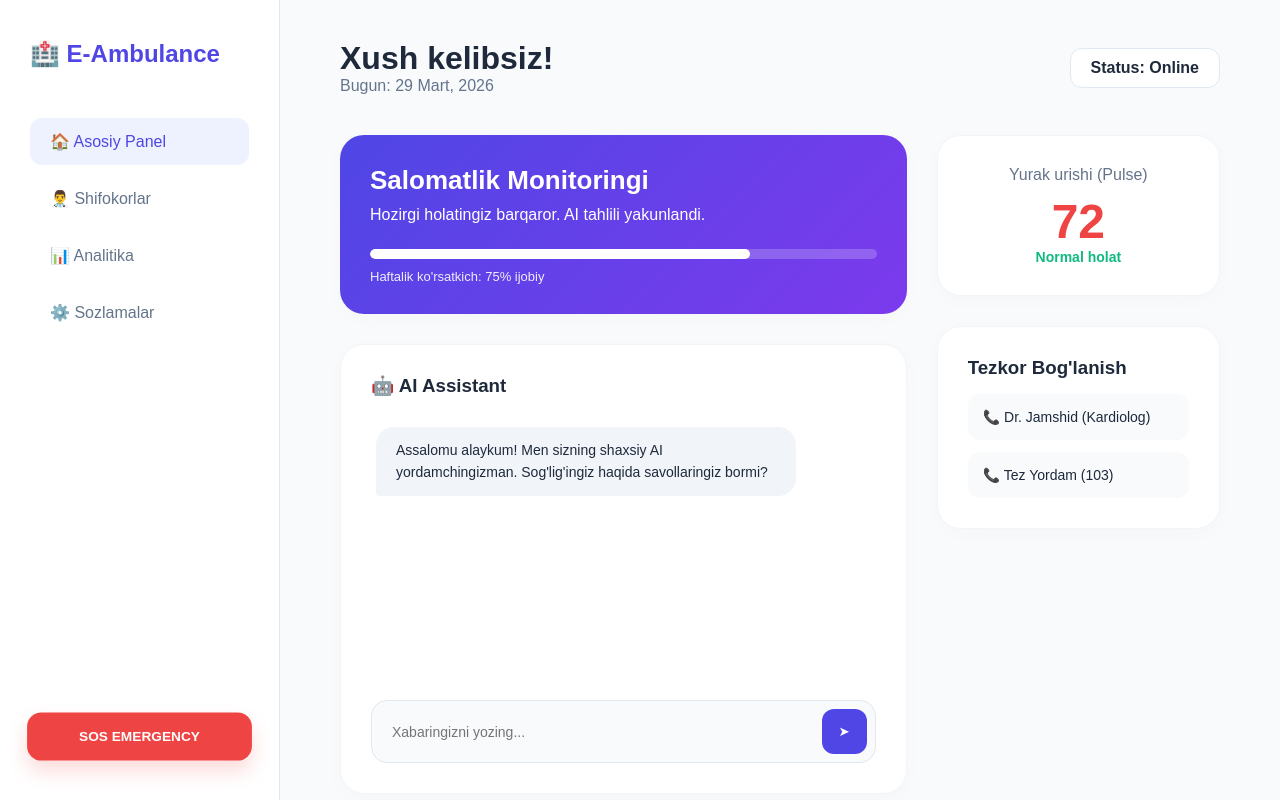
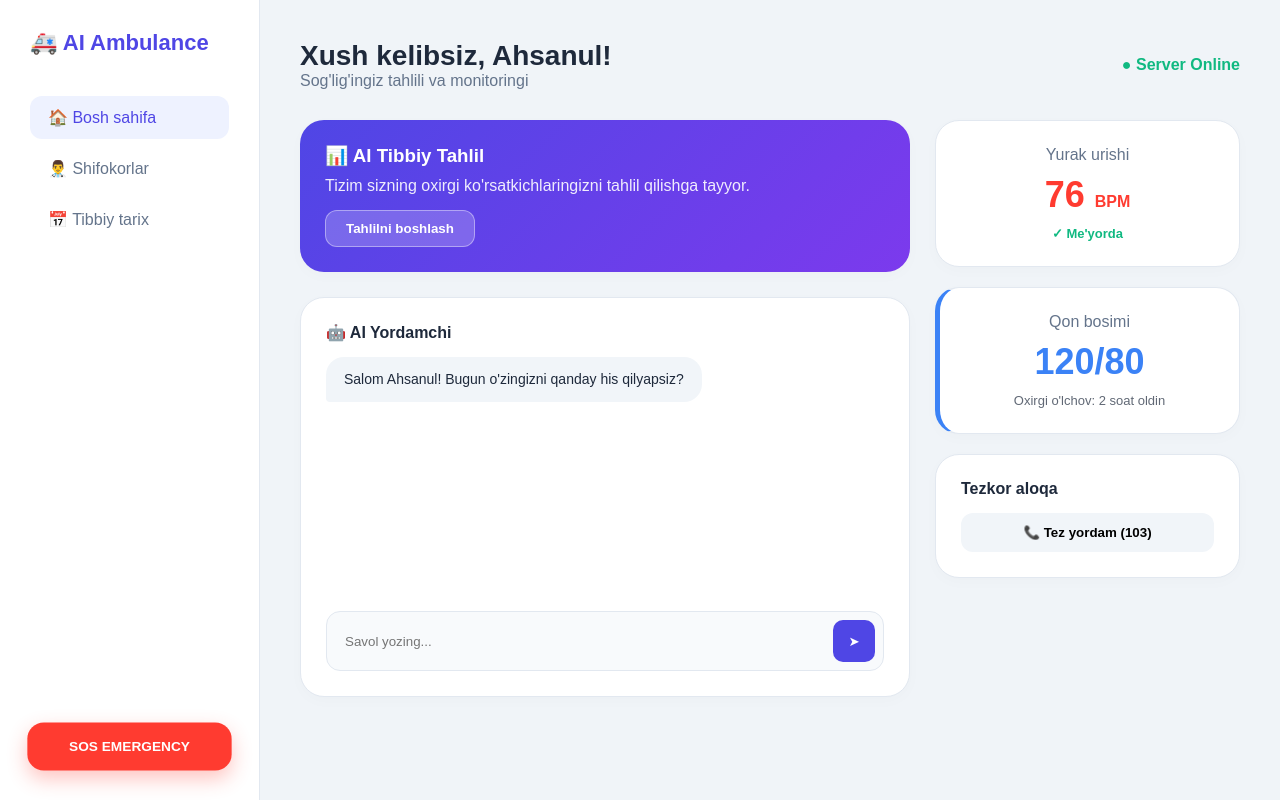
Before and after one commit to zilolaegamberganova/My_ambulance-app-in-Python-and-Java., a Flask app: page / in a window 1280 px wide. Run offline with Flask 3, Linux system fonts and the light colour scheme.

Commit message:
Update MY_index.html

```diff
--- a/templates/MY_index.html
+++ b/templates/MY_index.html
@@ -3,125 +3,155 @@
 <head>
     <meta charset="UTF-8">
     <meta name="viewport" content="width=device-width, initial-scale=1.0">
-    <title>E-Ambulance Professional Dashboard</title>
+    <title>Ambulance AI | Ahsanul Dashboard</title>
     <link href="https://fonts.googleapis.com" rel="stylesheet">
     <style>
-        :root { --primary: #4F46E5; --bg: #F8FAFC; --sidebar: #FFFFFF; --text-main: #1E293B; --text-sub: #64748B; }
+        :root { --accent: #4F46E5; --bg: #F0F4F8; --card: #FFFFFF; --text: #1E293B; --sos: #FF3B30; }
         * { margin: 0; padding: 0; box-sizing: border-box; font-family: 'Plus Jakarta Sans', sans-serif; }
-        body { background-color: var(--bg); display: flex; height: 100vh; color: var(--text-main); }
+        body { background: var(--bg); color: var(--text); display: flex; height: 100vh; overflow: hidden; }
 
-        /* Sidebar - Chap Menyu */
-        .sidebar { width: 280px; background: var(--sidebar); border-right: 1px solid #E2E8F0; padding: 40px 30px; display: flex; flex-direction: column; gap: 10px; }
-        .logo { font-size: 24px; font-weight: 700; color: var(--primary); margin-bottom: 40px; display: flex; align-items: center; gap: 12px; }
-        .nav-item { padding: 14px 20px; border-radius: 12px; color: var(--text-sub); cursor: pointer; transition: 0.3s; display: flex; align-items: center; gap: 15px; font-weight: 500; }
-        .nav-item:hover, .nav-item.active { background: #EEF2FF; color: var(--primary); }
-        .sos-btn { margin-top: auto; background: #EF4444; color: white; border: none; padding: 16px; border-radius: 14px; font-weight: 700; cursor: pointer; box-shadow: 0 10px 20px rgba(239, 68, 68, 0.2); animation: pulse 2s infinite; }
+        /* Sidebar */
+        .sidebar { width: 260px; background: var(--card); border-right: 1px solid #E2E8F0; padding: 30px; display: flex; flex-direction: column; }
+        .logo { font-size: 22px; font-weight: 800; color: var(--accent); margin-bottom: 40px; }
+        .nav-link { padding: 12px 18px; border-radius: 12px; color: #64748B; cursor: pointer; margin-bottom: 8px; transition: 0.3s; font-weight: 500; }
+        .nav-link:hover, .nav-link.active { background: #EEF2FF; color: var(--accent); }
+        .sos-btn { margin-top: auto; background: var(--sos); color: white; border: none; padding: 16px; border-radius: 16px; font-weight: 700; cursor: pointer; box-shadow: 0 8px 20px rgba(255, 59, 48, 0.3); animation: pulse 2s infinite; }
 
-        /* Main Content - Asosiy Qism */
-        .main { flex: 1; padding: 40px 60px; overflow-y: auto; }
-        .header { display: flex; justify-content: space-between; align-items: center; margin-bottom: 40px; }
-        .header h1 { font-size: 32px; font-weight: 700; }
+        /* Main Content */
+        .main { flex: 1; padding: 40px; overflow-y: auto; }
+        .header { display: flex; justify-content: space-between; align-items: center; margin-bottom: 30px; }
+        .user-info h1 { font-size: 28px; font-weight: 700; }
 
-        /* Dashboard Grid */
-        .grid { display: grid; grid-template-columns: 2fr 1fr; gap: 30px; }
-        .card { background: white; border-radius: 24px; padding: 30px; border: 1px solid #F1F5F9; box-shadow: 0 4px 20px rgba(0,0,0,0.02); }
+        /* Grid System */
+        .dashboard-grid { display: grid; grid-template-columns: 2fr 1fr; gap: 25px; }
+        .card { background: var(--card); border-radius: 24px; padding: 25px; box-shadow: 0 4px 15px rgba(0,0,0,0.02); border: 1px solid #E2E8F0; }
 
-        .welcome-card { background: linear-gradient(135deg, #4F46E5 0%, #7C3AED 100%); color: white; border: none; margin-bottom: 30px; }
-        .welcome-card h2 { font-size: 26px; margin-bottom: 10px; }
-        .progress-container { margin-top: 25px; background: rgba(255,255,255,0.2); height: 10px; border-radius: 10px; overflow: hidden; }
-        .progress-bar { width: 75%; height: 100%; background: white; border-radius: 10px; }
+        /* Tahlil Card */
+        .analysis-card { background: linear-gradient(135deg, #4F46E5 0%, #7C3AED 100%); color: white; border: none; }
+        .analysis-btn { background: rgba(255,255,255,0.2); border: 1px solid rgba(255,255,255,0.4); color: white; padding: 10px 20px; border-radius: 12px; cursor: pointer; font-weight: 600; margin-top: 15px; transition: 0.3s; }
+        .analysis-btn:hover { background: white; color: var(--accent); }
 
-        /* AI Chat Box - Professional */
-        .chat-container { display: flex; flex-direction: column; height: 450px; }
-        #chat-box { flex: 1; overflow-y: auto; padding: 10px 5px; display: flex; flex-direction: column; gap: 15px; }
-        .msg { padding: 12px 20px; border-radius: 18px; font-size: 14px; line-height: 1.6; max-width: 85%; }
-        .bot { background: #F1F5F9; color: var(--text-main); align-self: flex-start; border-bottom-left-radius: 4px; }
-        .user { background: var(--primary); color: white; align-self: flex-end; border-bottom-right-radius: 4px; box-shadow: 0 4px 15px rgba(79, 70, 229, 0.2); }
+        /* AI Chat Section */
+        .chat-section { display: flex; flex-direction: column; height: 400px; margin-top: 25px; }
+        #chat-box { flex: 1; overflow-y: auto; display: flex; flex-direction: column; gap: 12px; margin-bottom: 15px; padding-right: 5px; }
+        .msg { padding: 12px 18px; border-radius: 18px; font-size: 14px; max-width: 80%; line-height: 1.5; }
+        .bot { background: #F1F5F9; align-self: flex-start; border-bottom-left-radius: 4px; }
+        .user { background: var(--accent); color: white; align-self: flex-end; border-bottom-right-radius: 4px; }
 
-        .input-group { margin-top: 20px; display: flex; gap: 12px; background: #F8FAFC; padding: 8px; border-radius: 16px; border: 1px solid #E2E8F0; }
-        input { flex: 1; border: none; background: transparent; padding: 12px; outline: none; font-size: 14px; }
-        .send-btn { background: var(--primary); color: white; border: none; width: 45px; height: 45px; border-radius: 12px; cursor: pointer; transition: 0.3s; display: flex; align-items: center; justify-content: center; }
-        .send-btn:hover { transform: scale(1.05); }
+        .input-group { display: flex; gap: 10px; background: #F8FAFC; padding: 8px; border-radius: 14px; border: 1px solid #E2E8F0; }
+        input { flex: 1; border: none; background: transparent; padding: 10px; outline: none; }
+        .send-btn { background: var(--accent); color: white; border: none; width: 42px; height: 42px; border-radius: 10px; cursor: pointer; }
+
+        /* Vitals */
+        .vital-card { text-align: center; margin-bottom: 20px; }
+        .vital-value { font-size: 36px; font-weight: 700; color: var(--sos); margin: 10px 0; }
 
         @keyframes pulse { 0% { transform: scale(1); } 50% { transform: scale(1.03); } 100% { transform: scale(1); } }
+        .loading { display: none; margin-top: 10px; font-style: italic; font-size: 13px; opacity: 0.8; }
     </style>
 </head>
 <body>
 
     <aside class="sidebar">
-        <div class="logo">🏥 E-Ambulance</div>
-        <div class="nav-item active">🏠 Asosiy Panel</div>
-        <div class="nav-item">👨‍⚕️ Shifokorlar</div>
-        <div class="nav-item">📊 Analitika</div>
-        <div class="nav-item">⚙️ Sozlamalar</div>
-        <button class="sos-btn" onclick="alert('SOS YUBORILDI!')">SOS EMERGENCY</button>
+        <div class="logo">🚑 AI Ambulance</div>
+        <div class="nav-link active" onclick="location.reload()">🏠 Bosh sahifa</div>
+        <div class="nav-link" onclick="alert('Shifokorlar ro\'yxati tayyorlanmoqda...')">👨‍⚕️ Shifokorlar</div>
+        <div class="nav-link" onclick="alert('Tarix bo\'limi yaqin orada ishga tushadi')">📅 Tibbiy tarix</div>
+        <button class="sos-btn" onclick="triggerSOS()">SOS EMERGENCY</button>
     </aside>
 
     <main class="main">
         <header class="header">
-            <div>
-                <h1>Xush kelibsiz!</h1>
-                <p style="color: var(--text-sub);">Bugun: 29 Mart, 2026</p>
+            <div class="user-info">
+                <h1>Xush kelibsiz, Ahsanul!</h1>
+                <p style="color: #64748B;">Sog'lig'ingiz tahlili va monitoringi</p>
             </div>
-            <div style="background: white; padding: 10px 20px; border-radius: 12px; border: 1px solid #E2E8F0; font-weight: 600;">Status: Online</div>
+            <div style="font-weight: 600; color: #10B981;">● Server Online</div>
         </header>
 
-        <div class="grid">
+        <div class="dashboard-grid">
             <div class="left">
-                <div class="card welcome-card">
-                    <h2>Salomatlik Monitoringi</h2>
-                    <p>Hozirgi holatingiz barqaror. AI tahlili yakunlandi.</p>
-                    <div class="progress-container"><div class="progress-bar"></div></div>
-                    <p style="margin-top: 10px; font-size: 13px; opacity: 0.9;">Haftalik ko'rsatkich: 75% ijobiy</p>
+                <div class="card analysis-card">
+                    <h3>📊 AI Tibbiy Tahlil</h3>
+                    <p style="margin-top: 10px; opacity: 0.9;">Tizim sizning oxirgi ko'rsatkichlaringizni tahlil qilishga tayyor.</p>
+                    <button class="analysis-btn" onclick="startAnalysis()">Tahlilni boshlash</button>
+                    <div id="loading" class="loading">Sun'iy intellekt ma'lumotlarni qayta ishlamoqda...</div>
                 </div>
 
-                <div class="card chat-container">
-                    <h3 style="margin-bottom: 20px; display: flex; align-items: center; gap: 10px;">🤖 AI Assistant</h3>
+                <div class="card chat-section">
+                    <h4 style="margin-bottom: 15px;">🤖 AI Yordamchi</h4>
                     <div id="chat-box">
-                        <div class="msg bot">Assalomu alaykum! Men sizning shaxsiy AI yordamchingizman. Sog'lig'ingiz haqida savollaringiz bormi?</div>
+                        <div class="msg bot">Salom Ahsanul! Bugun o'zingizni qanday his qilyapsiz?</div>
                     </div>
                     <div class="input-group">
-                        <input type="text" id="user-input" placeholder="Xabaringizni yozing..." onkeypress="if(event.keyCode==13) sendMessage()">
+                        <input type="text" id="user-input" placeholder="Savol yozing..." onkeypress="if(event.keyCode==13) sendMessage()">
                         <button class="send-btn" onclick="sendMessage()">➤</button>
                     </div>
                 </div>
             </div>
 
             <div class="right">
-                <div class="card" style="margin-bottom: 30px; text-align: center;">
-                    <p style="color: var(--text-sub); margin-bottom: 10px;">Yurak urishi (Pulse)</p>
-                    <h1 style="color: #EF4444; font-size: 48px;">72</h1>
-                    <p style="font-size: 14px; color: #10B981; font-weight: 600;">Normal holat</p>
+                <div class="card vital-card">
+                    <p style="color: #64748B;">Yurak urishi</p>
+                    <div class="vital-value">76 <span style="font-size: 16px;">BPM</span></div>
+                    <p style="color: #10B981; font-weight: 600; font-size: 13px;">✓ Me'yorda</p>
                 </div>
+
+                <div class="card vital-card" style="border-left: 5px solid #3B82F6;">
+                    <p style="color: #64748B;">Qon bosimi</p>
+                    <div class="vital-value" style="color: #3B82F6;">120/80</div>
+                    <p style="font-size: 13px; opacity: 0.7;">Oxirgi o'lchov: 2 soat oldin</p>
+                </div>
+
                 <div class="card">
-                    <h3 style="margin-bottom: 15px;">Tezkor Bog'lanish</h3>
-                    <div style="display: flex; flex-direction: column; gap: 12px;">
-                        <div style="padding: 15px; background: #F8FAFC; border-radius: 12px; font-size: 14px;">📞 Dr. Jamshid (Kardiolog)</div>
-                        <div style="padding: 15px; background: #F8FAFC; border-radius: 12px; font-size: 14px;">📞 Tez Yordam (103)</div>
-                    </div>
+                    <h4>Tezkor aloqa</h4>
+                    <button onclick="window.location.href='tel:103'" style="width:100%; padding:12px; margin-top:15px; border-radius:12px; border:none; background:#F1F5F9; cursor:pointer; font-weight:600;">📞 Tez yordam (103)</button>
                 </div>
             </div>
         </div>
     </main>
 
     <script>
+        function startAnalysis() {
+            const btn = document.querySelector('.analysis-btn');
+            const loading = document.getElementById('loading');
+            btn.style.display = 'none';
+            loading.style.display = 'block';
+
+            setTimeout(() => {
+                loading.innerText = "Tahlil yakunlandi: Ahsanul, umumiy holatingiz 94% ijobiy. Ko'proq suv ichish tavsiya etiladi.";
+                loading.style.color = "#A7F3D0";
+            }, 3000);
+        }
+
+        function triggerSOS() {
+            const chatBox = document.getElementById("chat-box");
+            alert("⚠️ SOS SIGNAL YUBORILDI!");
+            chatBox.innerHTML += `<div class="msg bot" style="background:#FEE2E2; color:#B91C1C; border:1px solid #FECACA;"><b>DIQQAT:</b> SOS signal qabul qilindi. Ahsanul, xotirjam bo'ling, yordam yo'lda!</div>`;
+            chatBox.scrollTop = chatBox.scrollHeight;
+        }
+
         async function sendMessage() {
             const input = document.getElementById("user-input");
             const chatBox = document.getElementById("chat-box");
-            if(!input.value.trim()) return;
+            const msg = input.value.trim();
+            if(!msg) return;
 
-            const userMsg = input.value;
-            chatBox.innerHTML += `<div class="msg user">${userMsg}</div>`;
+            chatBox.innerHTML += `<div class="msg user">${msg}</div>`;
             input.value = "";
             chatBox.scrollTop = chatBox.scrollHeight;
 
+            try {
                 const response = await fetch('/chat', {
                     method: 'POST',
                     headers: {'Content-Type': 'application/json'},
-                body: JSON.stringify({message: userMsg})
+                    body: JSON.stringify({message: msg})
                 });
                 const data = await response.json();
                 chatBox.innerHTML += `<div class="msg bot">${data.reply}</div>`;
+            } catch {
+                chatBox.innerHTML += `<div class="msg bot">Xatolik: Server bilan aloqa uzildi.</div>`;
+            }
             chatBox.scrollTop = chatBox.scrollHeight;
         }
     </script>
```
Lines whose indentation alone changed are shown as unchanged.
